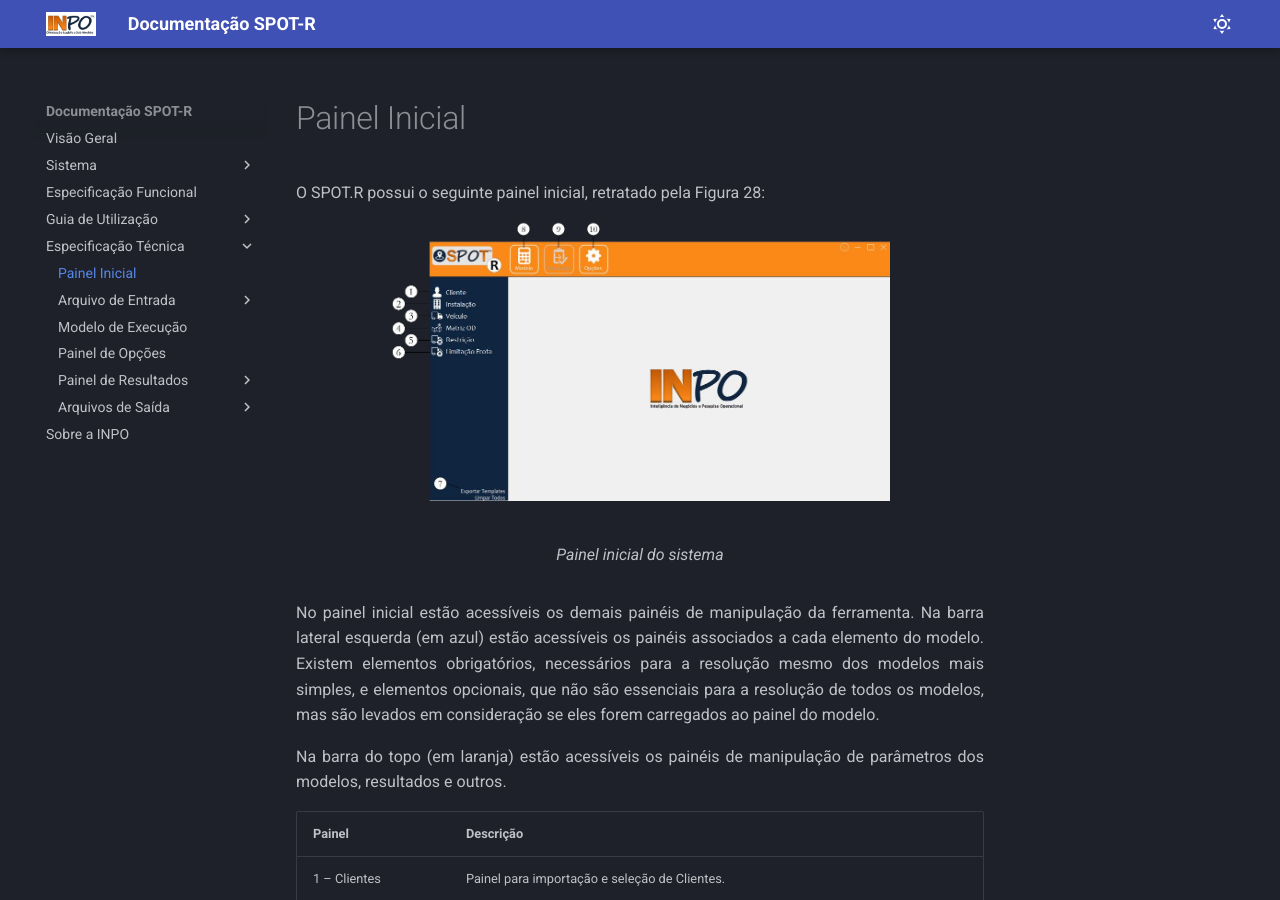
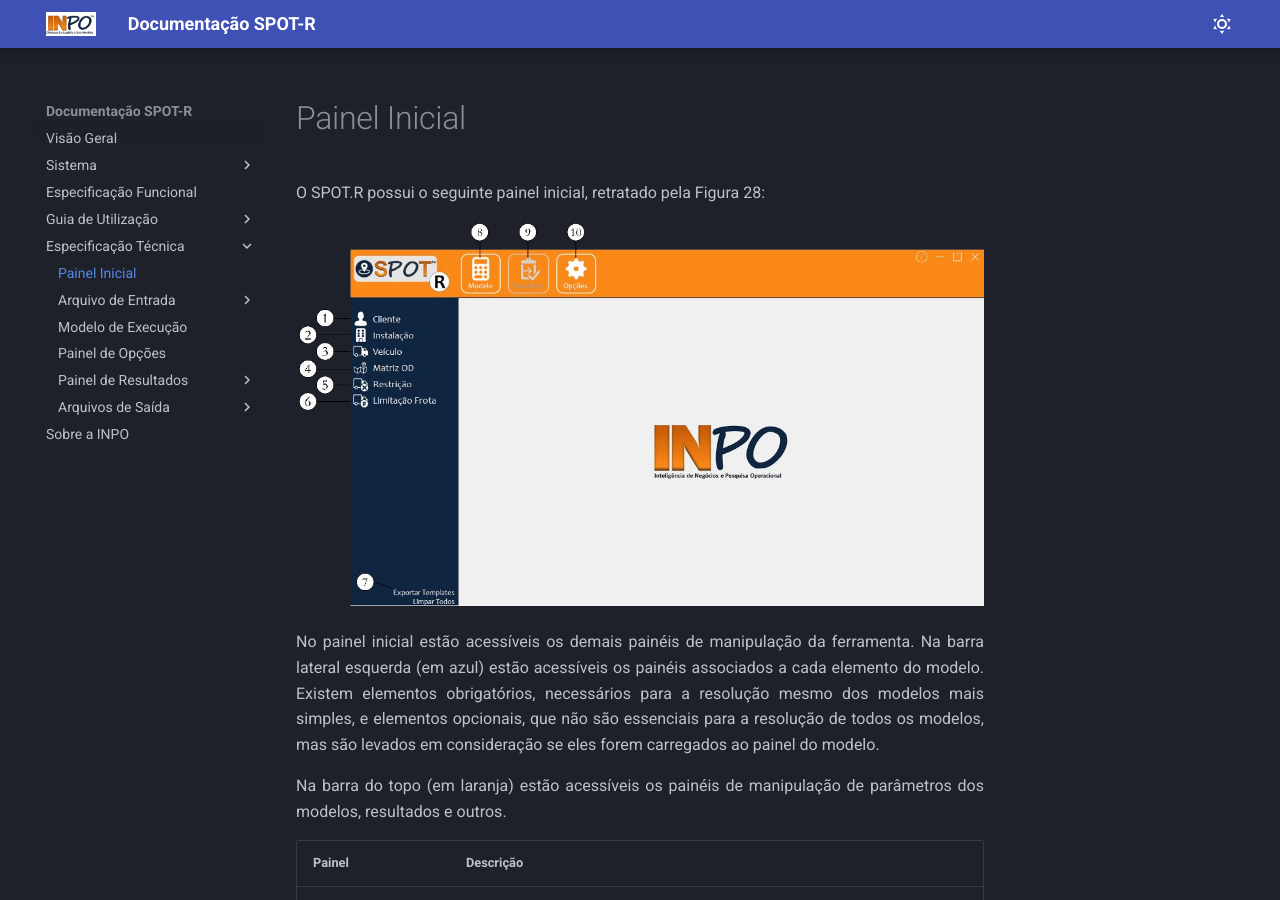
Before and after one commit to rmoliveira17/inpo_spotr_documentation, an MkDocs documentation site: the page built from docs/docs/espec_tecnica/painel_inicial.md, in a window 1280 px wide and 900 px high. Built offline with MkDocs 1.6.1 and Material for MkDocs 9.7.7, drawn with Linux system fonts in a browser that asks for light colours; nearby versions of some CDN libraries.

Commit message:
Bug de imagem - Alterando nome e comando de citacao de pagina

```diff
--- a/docs/docs/espec_tecnica/painel_inicial.md
+++ b/docs/docs/espec_tecnica/painel_inicial.md
@@ -1,9 +1,6 @@
 O SPOT.R possui o seguinte painel inicial, retratado pela Figura 28:
 
-<figure markdown="span">
-  ![Image title](/docs/espec_tecnica/img/img.png){ width="500" }
-  <figcaption>Painel inicial do sistema</figcaption>
-</figure>
+![s1.png](img/s1.png)
 
 No painel inicial estão acessíveis os demais painéis de manipulação da ferramenta. Na barra lateral
 esquerda (em azul) estão acessíveis os painéis associados a cada elemento do modelo. Existem elementos
```
Also changed, not shown: docs/docs/espec_tecnica/img/s1.png (renamed from docs/docs/espec_tecnica/img/img.png).
